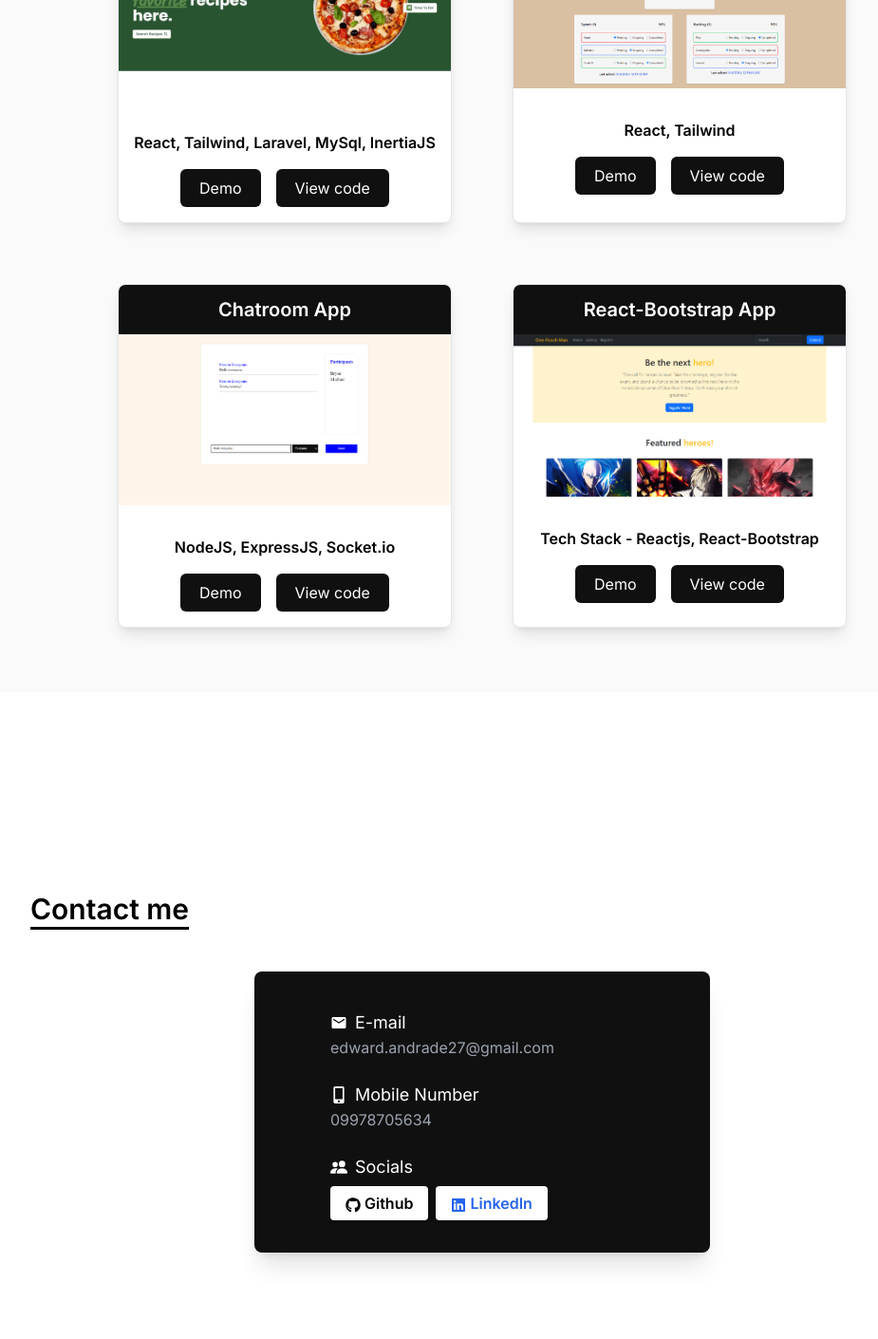
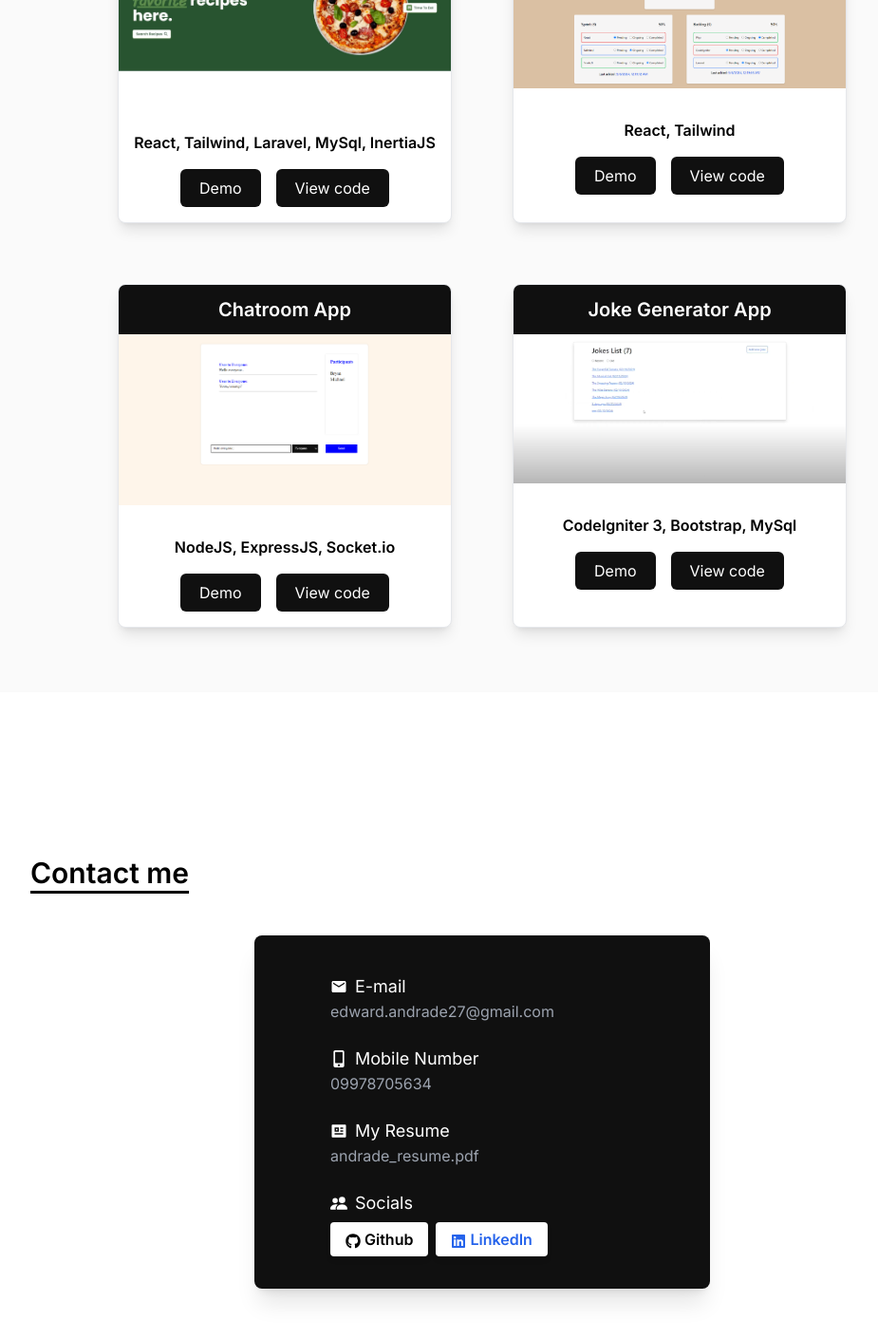
Before and after one commit to woolajohnson/portfolio_website, a React (Vite) app: page / in a window 1280 px wide. Shown: the part 2037-3447 px from the top of the page at 95% size, without its empty margins (132-1057 px from the left). Built offline with nearby package versions, Linux system fonts and the light colour scheme.

Commit message:
Updated Projects and Added Resume

```diff
--- a/src/components/Contact.jsx
+++ b/src/components/Contact.jsx
@@ -4,6 +4,7 @@ import { FaMobileAlt } from "react-icons/fa";
 import { BsFillPeopleFill } from "react-icons/bs";
 import { FaGithub } from "react-icons/fa";
 import { FaLinkedin } from "react-icons/fa";
+import { RiProfileFill } from "react-icons/ri";
 import Footer from "./Footer";
 
 const Contact = () => {
@@ -35,6 +36,20 @@ const Contact = () => {
                             </div>
 
                             <p className="text-gray-400">09978705634</p>
+                        </div>
+                        <div>
+                            <div className="flex items-center gap-2 text-lg">
+                                <RiProfileFill />
+                                <h4>My Resume</h4>
+                            </div>
+
+                            <a
+                                href="https://drive.google.com/file/d/12sFU9RrMr8X8tjGW9ztv4zfbpGBArAFj/view?usp=sharing"
+                                target="_blank"
+                                className="text-gray-400"
+                            >
+                                andrade_resume.pdf
+                            </a>
                         </div>
                         <div>
                             <div className="flex items-center gap-2 text-lg">
--- a/src/components/Projects.jsx
+++ b/src/components/Projects.jsx
@@ -2,7 +2,7 @@ import React from "react";
 import FlavorFinds from "../assets/images/flavorfinds.jpg";
 import TaskLogger from "../assets/images/tasklogger.png";
 import Chatroom from "../assets/images/chatroom.png";
-import OnePunch from "../assets/images/onepunch.png";
+import Jokes from "../assets/images/joke.png";
 
 const Projects = () => {
     const projectImages = [
@@ -35,12 +35,12 @@ const Projects = () => {
         },
         {
             id: 4,
-            src: OnePunch,
-            alt: "React Bootstrap",
-            title: "React-Bootstrap App",
-            stack: "Tech Stack - Reactjs, React-Bootstrap",
-            demo: "https://github.com/woolajohnson/flavorfinds_capstone",
-            code: "https://github.com/woolajohnson/flavorfinds_capstone",
+            src: Jokes,
+            alt: "Joke Generator App",
+            title: "Joke Generator App",
+            stack: "CodeIgniter 3, Bootstrap, MySql",
+            demo: "https://youtu.be/QEu9gpC4NzA",
+            code: "https://github.com/woolajohnson/PHP-CodeIgniter/tree/main/jokes",
         },
     ];
     return (
```
Also changed, not shown: src/assets/images/joke.png (added), 1 other file (tests, documents, lock files or other folders).
